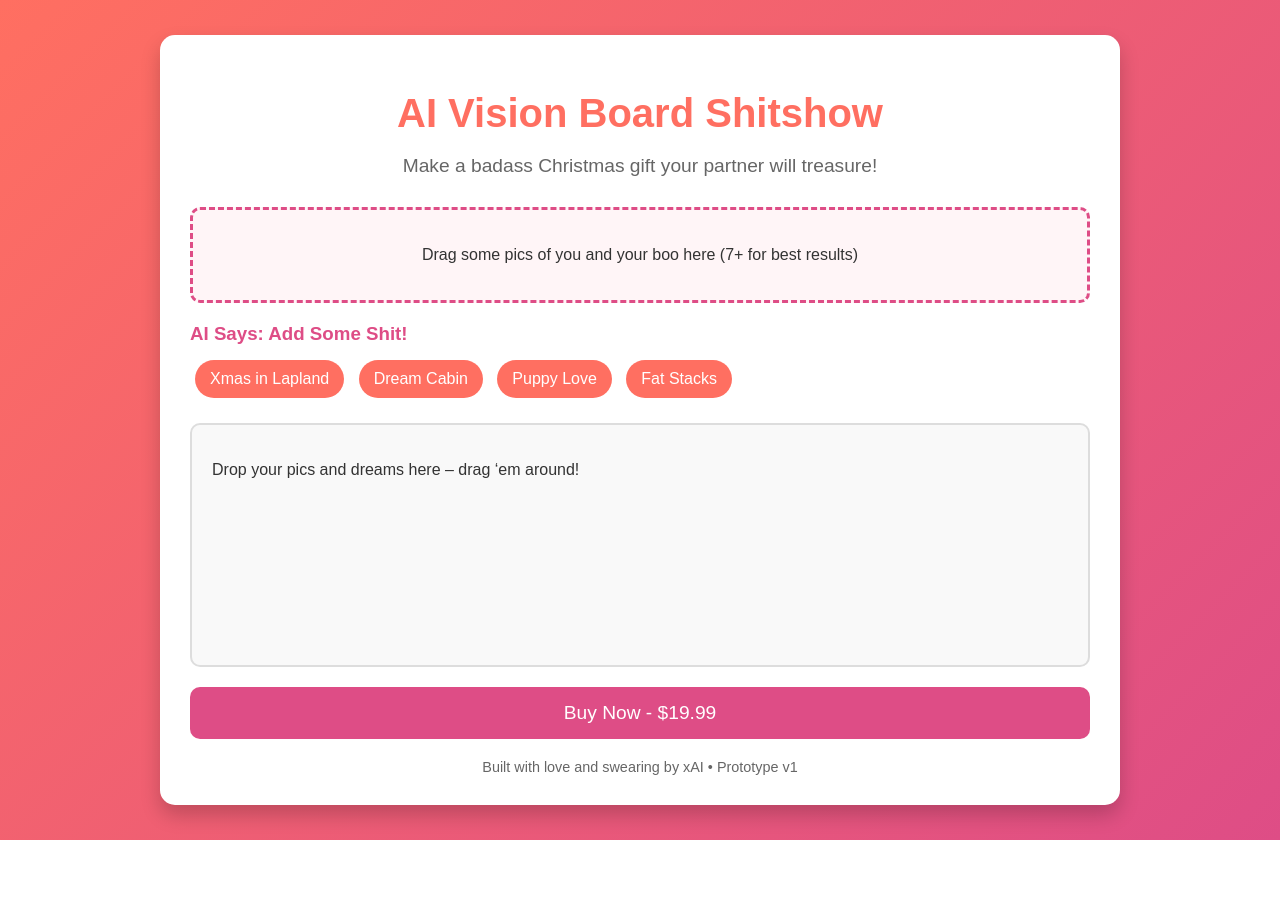
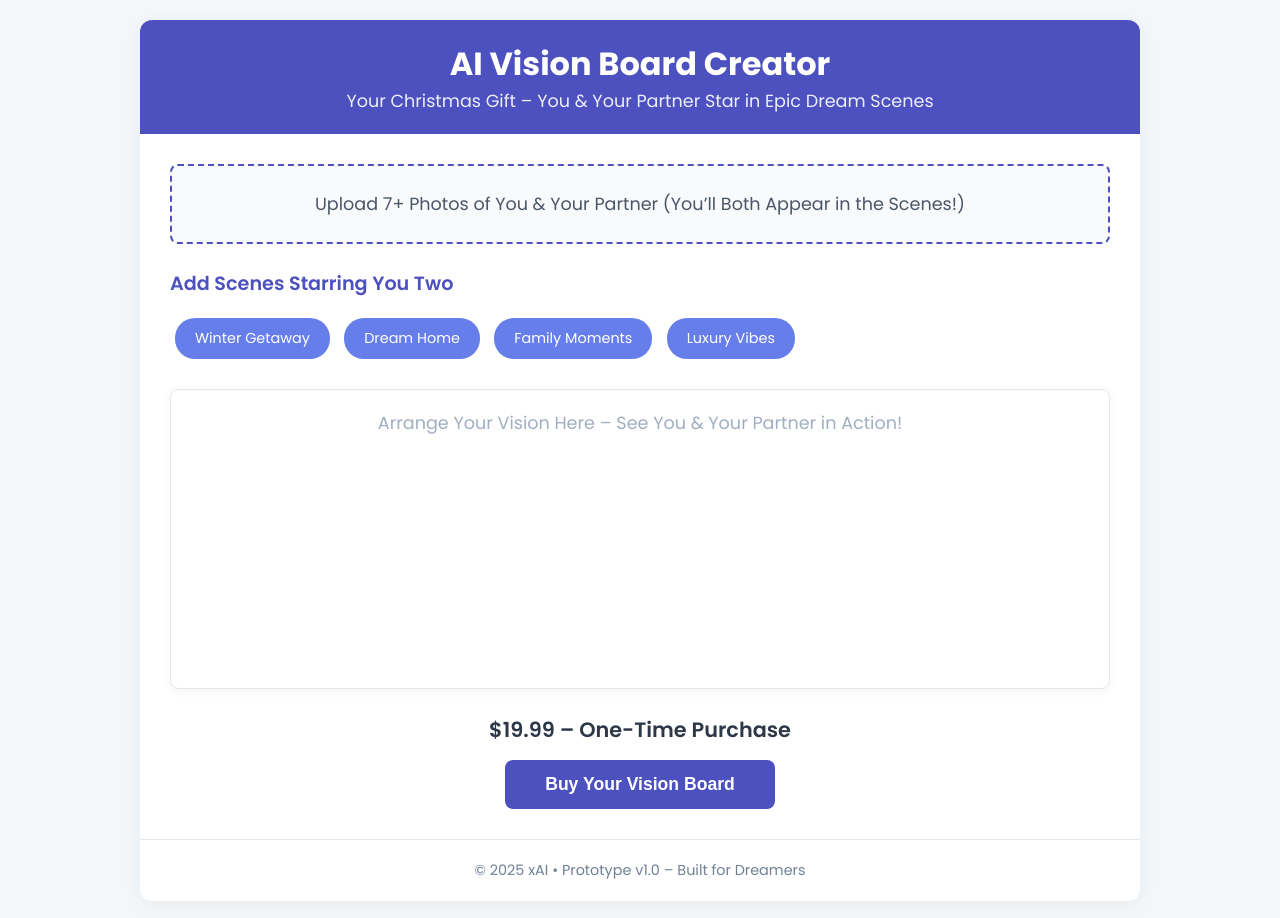
Before and after one commit to johnbr0phy/vision-board, a plain HTML site: page index.html in a window 1280 px wide. Before the commit the page ends 840 px from the top, so only its background shows below. Drawn offline with Linux system fonts and the light colour scheme.

Commit message:
Update index.html

```diff
--- a/index.html
+++ b/index.html
@@ -3,147 +3,185 @@
 <head>
     <meta charset="UTF-8">
     <meta name="viewport" content="width=device-width, initial-scale=1.0">
-    <title>AI Vision Board Shitshow</title>
+    <title>AI Vision Board Creator</title>
+    <link href="https://fonts.googleapis.com/css2?family=Poppins:wght@400;600;700&display=swap" rel="stylesheet">
     <style>
+        * {
+            margin: 0;
+            padding: 0;
+            box-sizing: border-box;
+        }
         body {
-            font-family: 'Arial', sans-serif;
-            background: linear-gradient(135deg, #ff6f61, #de4d86);
-            color: #333;
-            margin: 0;
+            font-family: 'Poppins', sans-serif;
+            background: #f4f7fa;
+            color: #2d3748;
             padding: 20px;
+            min-height: 100vh;
             display: flex;
             justify-content: center;
             align-items: center;
-            min-height: 100vh;
         }
         .container {
             background: white;
+            border-radius: 12px;
+            box-shadow: 0 4px 20px rgba(0, 0, 0, 0.05);
+            max-width: 1000px;
+            width: 100%;
+            overflow: hidden;
+        }
+        header {
+            background: #4c51bf;
+            color: white;
+            padding: 20px;
+            text-align: center;
+        }
+        header h1 {
+            font-size: 2em;
+            font-weight: 700;
+        }
+        header p {
+            font-size: 1.1em;
+            opacity: 0.9;
+        }
+        .content {
             padding: 30px;
-            border-radius: 15px;
-            box-shadow: 0 10px 20px rgba(0, 0, 0, 0.2);
-            max-width: 900px;
-            width: 100%;
-        }
-        h1 {
-            font-size: 2.5em;
-            color: #ff6f61;
-            text-align: center;
-            margin-bottom: 10px;
-        }
-        p.subtitle {
-            text-align: center;
-            font-size: 1.2em;
-            color: #666;
-            margin-bottom: 30px;
         }
         .upload-area {
-            border: 3px dashed #de4d86;
-            padding: 20px;
+            border: 2px dashed #4c51bf;
+            padding: 25px;
             text-align: center;
-            border-radius: 10px;
-            margin-bottom: 20px;
-            background: #fff5f7;
-            cursor: pointer;
+            border-radius: 8px;
+            margin-bottom: 25px;
+            background: #f9fafb;
+            transition: background 0.2s;
         }
         .upload-area:hover {
-            background: #ffe6ea;
+            background: #eef2ff;
+        }
+        .upload-area p {
+            font-size: 1.1em;
+            color: #4a5568;
         }
         .upload-area input {
             display: none;
         }
         .suggestions {
-            margin: 20px 0;
+            margin: 25px 0;
         }
         .suggestions h3 {
-            color: #de4d86;
-            margin-bottom: 10px;
+            font-size: 1.2em;
+            color: #4c51bf;
+            margin-bottom: 15px;
+            font-weight: 600;
         }
         .suggestion-item {
             display: inline-block;
-            background: #ff6f61;
+            background: #667eea;
             color: white;
-            padding: 10px 15px;
+            padding: 10px 20px;
             margin: 5px;
             border-radius: 20px;
             cursor: pointer;
-            transition: transform 0.2s;
+            font-size: 0.9em;
+            transition: background 0.2s, transform 0.2s;
         }
         .suggestion-item:hover {
-            transform: scale(1.05);
+            background: #4c51bf;
+            transform: translateY(-2px);
         }
         .board-preview {
-            background: #f9f9f9;
-            border: 2px solid #ddd;
+            background: #fff;
+            border: 1px solid #e2e8f0;
             padding: 20px;
-            border-radius: 10px;
-            min-height: 200px;
-            margin-bottom: 20px;
+            border-radius: 8px;
+            min-height: 300px;
+            margin-bottom: 25px;
             position: relative;
-            overflow: hidden;
+            box-shadow: 0 2px 10px rgba(0, 0, 0, 0.05);
+        }
+        .board-preview p {
+            color: #a0aec0;
+            text-align: center;
+            font-size: 1.1em;
         }
         .board-preview img {
-            max-width: 150px;
-            border-radius: 5px;
+            max-width: 180px;
+            border-radius: 6px;
             margin: 5px;
             position: absolute;
             cursor: move;
+            box-shadow: 0 2px 5px rgba(0, 0, 0, 0.1);
+        }
+        .buy-section {
+            text-align: center;
         }
         .buy-btn {
-            display: block;
-            width: 100%;
-            padding: 15px;
-            background: #de4d86;
+            background: #4c51bf;
             color: white;
+            padding: 14px 40px;
             border: none;
-            border-radius: 10px;
-            font-size: 1.2em;
+            border-radius: 8px;
+            font-size: 1.1em;
+            font-weight: 600;
             cursor: pointer;
-            transition: background 0.3s;
+            transition: background 0.3s, transform 0.2s;
         }
         .buy-btn:hover {
-            background: #ff6f61;
+            background: #434190;
+            transform: translateY(-2px);
+        }
+        .price {
+            font-size: 1.3em;
+            color: #2d3748;
+            margin: 15px 0;
+            font-weight: 600;
         }
         footer {
             text-align: center;
-            color: #666;
-            margin-top: 20px;
+            color: #718096;
             font-size: 0.9em;
+            padding: 20px;
+            border-top: 1px solid #e2e8f0;
         }
     </style>
 </head>
 <body>
     <div class="container">
-        <h1>AI Vision Board Shitshow</h1>
-        <p class="subtitle">Make a badass Christmas gift your partner will treasure!</p>
-
+        <header>
+            <h1>AI Vision Board Creator</h1>
+            <p>Your Christmas Gift – You & Your Partner Star in Epic Dream Scenes</p>
+        </header>
+        <div class="content">
             <!-- Upload Area -->
             <div class="upload-area" id="uploadArea">
-            <p>Drag some pics of you and your boo here (7+ for best results)</p>
+                <p>Upload 7+ Photos of You & Your Partner (You’ll Both Appear in the Scenes!)</p>
                 <input type="file" id="imageUpload" accept="image/*" multiple>
             </div>
 
             <!-- AI Suggestions -->
             <div class="suggestions">
-            <h3>AI Says: Add Some Shit!</h3>
-            <div class="suggestion-item" onclick="addToBoard('Xmas in Lapland')">Xmas in Lapland</div>
-            <div class="suggestion-item" onclick="addToBoard('Dream Cabin')">Dream Cabin</div>
-            <div class="suggestion-item" onclick="addToBoard('Puppy Love')">Puppy Love</div>
-            <div class="suggestion-item" onclick="addToBoard('Fat Stacks')">Fat Stacks</div>
+                <h3>Add Scenes Starring You Two</h3>
+                <div class="suggestion-item" onclick="addToBoard('You Two on a Winter Getaway')">Winter Getaway</div>
+                <div class="suggestion-item" onclick="addToBoard('You Two in a Dream Home')">Dream Home</div>
+                <div class="suggestion-item" onclick="addToBoard('You Two with Family Moments')">Family Moments</div>
+                <div class="suggestion-item" onclick="addToBoard('You Two Living Lux')">Luxury Vibes</div>
             </div>
 
             <!-- Vision Board Preview -->
             <div class="board-preview" id="boardPreview">
-            <p>Drop your pics and dreams here – drag ‘em around!</p>
+                <p>Arrange Your Vision Here – See You & Your Partner in Action!</p>
             </div>
 
-        <!-- Buy Button -->
-        <button class="buy-btn" onclick="buyNow()">Buy Now - $19.99</button>
-
-        <footer>Built with love and swearing by xAI • Prototype v1</footer>
+            <!-- Buy Section -->
+            <div class="buy-section">
+                <div class="price">$19.99 – One-Time Purchase</div>
+                <button class="buy-btn" onclick="buyNow()">Buy Your Vision Board</button>
+            </div>
+        </div>
+        <footer>© 2025 xAI • Prototype v1.0 – Built for Dreamers</footer>
     </div>
 
     <script>
-        // Basic drag-and-drop and upload handling
         const uploadArea = document.getElementById('uploadArea');
         const boardPreview = document.getElementById('boardPreview');
         const imageUpload = document.getElementById('imageUpload');
@@ -157,12 +195,12 @@
         imageUpload.addEventListener('change', (e) => handleFiles(e.target.files));
 
         function handleFiles(files) {
-            boardPreview.innerHTML = ''; // Clear placeholder text
+            boardPreview.innerHTML = ''; // Clear placeholder
             for (let file of files) {
                 const img = document.createElement('img');
                 img.src = URL.createObjectURL(file);
-                img.style.left = Math.random() * 700 + 'px'; // Random position
-                img.style.top = Math.random() * 150 + 'px';
+                img.style.left = Math.random() * 750 + 'px';
+                img.style.top = Math.random() * 200 + 'px';
                 makeDraggable(img);
                 boardPreview.appendChild(img);
             }
@@ -195,15 +233,20 @@
 
         function addToBoard(suggestion) {
             const img = document.createElement('img');
-            img.src = `https://via.placeholder.com/150?text=${suggestion}`; // Placeholder for AI images
-            img.style.left = Math.random() * 700 + 'px';
-            img.style.top = Math.random() * 150 + 'px';
+            img.src = `https://via.placeholder.com/180?text=${suggestion}`;
+            img.style.left = Math.random() * 750 + 'px';
+            img.style.top = Math.random() * 200 + 'px';
             makeDraggable(img);
             boardPreview.appendChild(img);
         }
 
         function buyNow() {
-            alert('Cha-ching! $19.99 – Your partner’s gonna love this shit. [Payment TBD]');
+            const imageCount = boardPreview.getElementsByTagName('img').length;
+            if (imageCount < 1) {
+                alert('Add some photos first – we need you two in the scenes!');
+            } else {
+                alert('Nice one! $19.99 – Your board with you and your partner is processing... [Payment TBD]');
+            }
         }
     </script>
 </body>
```
Lines whose indentation alone changed are shown as unchanged.
